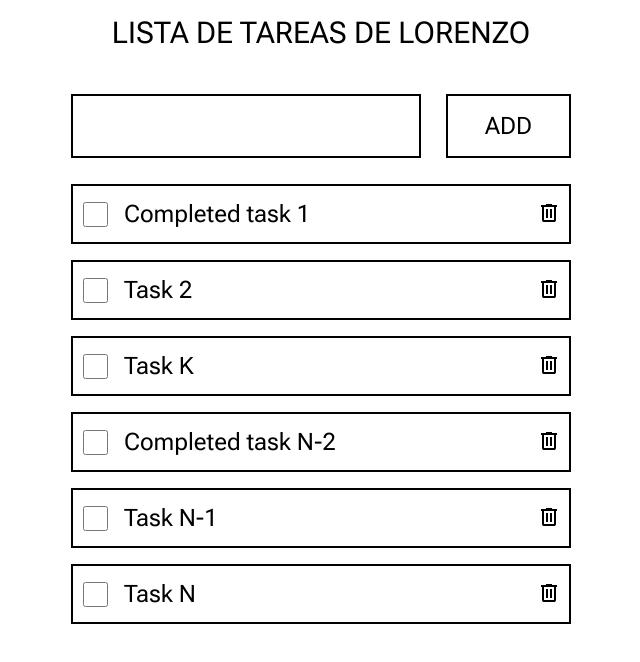
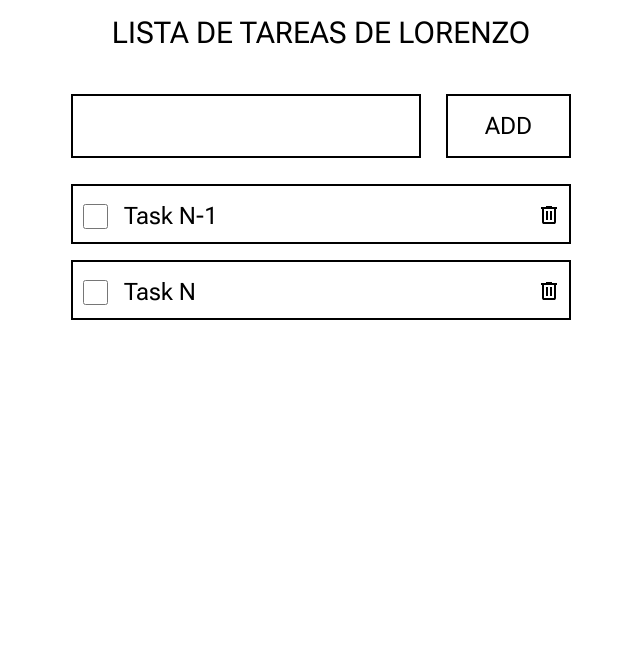
Before and after one commit to lorenzo-pachioli/Manos-a-la-obra, an Angular app: page / in a window 1280 px wide. Shown: the top 662 px of the page, without its empty margins (319-959 px from the left). Built offline with nearby package versions, Linux system fonts and the light colour scheme.

Commit message:
input enable, button add new task, info passed trow components, first try of dinamic rendering

```diff
--- a/src/app/feature/tasks-table/task-input/task-input.component.html
+++ b/src/app/feature/tasks-table/task-input/task-input.component.html
@@ -1,4 +1,4 @@
-<form class="task-input">
-    <input type="text" class="task"/>
-    <input type="submit" class="add" value="ADD" />
+<form class="task-input" (submit)="$event.preventDefault()">
+    <input [value]="newTask" (input)='setText($event);' type="text" class="task"/>
+    <button class="add" (click)="createTask()">ADD</button>
 </form>
--- a/src/app/feature/tasks-table/task-input/task-input.component.ts
+++ b/src/app/feature/tasks-table/task-input/task-input.component.ts
@@ -1,4 +1,5 @@
-import { Component, OnInit } from '@angular/core';
+import { Component, EventEmitter, Input, OnInit, Output  } from '@angular/core';
+
 
 @Component({
   selector: 'app-task-input',
@@ -8,8 +9,20 @@ import { Component, OnInit } from '@angular/core';
 export class TaskInputComponent implements OnInit {
 
   constructor() { }
+  @Output() textChange: EventEmitter<string> = new EventEmitter();
 
   ngOnInit(): void {
   }
 
+  newTask:string = '';
+
+  setText(event: any){
+    this.newTask = event.target.value;
+  }
+
+  createTask(){
+    this.textChange.emit(this.newTask);
+    this.newTask = '';
+  }
+
 }
--- a/src/app/feature/tasks-table/task-list/task-list.component.html
+++ b/src/app/feature/tasks-table/task-list/task-list.component.html
@@ -1,8 +1,5 @@
-<div class="task-list">
-    <app-task-card text="Task N" class="task-card"></app-task-card>
-    <app-task-card text="Task N-1" class="task-card"></app-task-card>
-    <app-task-card text="Completed task N-2" class="task-card"></app-task-card>
-    <app-task-card text="Task K" class="task-card"></app-task-card>
-    <app-task-card text="Task 2" class="task-card"></app-task-card>
-    <app-task-card text="Completed task 1" class="task-card"></app-task-card>
+<div #listContainer class="task-list">
+    <app-task-card class="task-card">Task N</app-task-card>
+    <app-task-card class="task-card">Task N-1</app-task-card>
+
 </div>
--- a/src/app/feature/tasks-table/task-list/task-list.component.scss
+++ b/src/app/feature/tasks-table/task-list/task-list.component.scss
@@ -9,4 +9,5 @@
 .task-card {
     width: 100%;
     height: 60px;
+    border: 2px solid black;
 }
--- a/src/app/feature/tasks-table/task-list/task-list.component.ts
+++ b/src/app/feature/tasks-table/task-list/task-list.component.ts
@@ -1,15 +1,49 @@
-import { Component, OnInit } from '@angular/core';
+import {
+  Component,
+  OnInit,
+  Input,
+  ViewChild,
+  ElementRef,
+  Renderer2
+} from '@angular/core';
+
+interface task {
+  id: Number,
+  text: string,
+  checked: Boolean
+}
 
 @Component({
   selector: 'app-task-list',
   templateUrl: './task-list.component.html',
   styleUrls: ['./task-list.component.scss']
 })
+
 export class TaskListComponent implements OnInit {
 
-  constructor() { }
+  constructor(private renderer2: Renderer2) {}
+
+  @Input() listLength: any;
+  @Input() tasksList!: Array<task>;
+  @ViewChild('listContainer', { static: false }) listContainer!: ElementRef;
 
   ngOnInit(): void {
   }
 
+  ngOnChanges(): void {
+    this.addTask();
+  }
+
+  addTask() {
+    console.log('tasks:', this.tasksList, 'listLength:', this.listLength);
+
+    if (this.listLength && this.listContainer) {
+      const taskList = this.listContainer.nativeElement;
+      const div = this.renderer2.createElement('app-task-card');
+      const text = this.renderer2.createText(this.tasksList[this.tasksList.length - 1].text);
+      this.renderer2.addClass(div, 'task-card');
+      this.renderer2.appendChild(div, text);
+      this.renderer2.appendChild(taskList, div);
+    }
+  }
 }
--- a/src/app/feature/tasks-table/tasks-table.component.html
+++ b/src/app/feature/tasks-table/tasks-table.component.html
@@ -1,5 +1,5 @@
-<div class="task-table">
-    <app-title-h1 text="LISTA DE TAREAS DE LORENZO"></app-title-h1>
-    <app-task-input class="task-input"></app-task-input>
-    <app-task-list class="task-list"></app-task-list>
+<div class="task-table" (newTaskChange)="task()" >
+    <app-title-h1 text="LISTA DE TAREAS DE LORENZO" ></app-title-h1>
+    <app-task-input (textChange)="newTask($event)" class="task-input"></app-task-input>
+    <app-task-list [tasksList]="tasks" [listLength]= 'listLength' class="task-list"></app-task-list>
 </div>
--- a/src/app/feature/tasks-table/tasks-table.component.ts
+++ b/src/app/feature/tasks-table/tasks-table.component.ts
@@ -1,15 +1,42 @@
-import { Component, OnInit } from '@angular/core';
+import { Component, EventEmitter, Input, OnInit, Output } from '@angular/core';
+
+interface task{
+  id: Number,
+  text: string,
+  checked: Boolean
+}
 
 @Component({
   selector: 'app-tasks-table',
   templateUrl: './tasks-table.component.html',
   styleUrls: ['./tasks-table.component.scss']
 })
+
 export class TasksTableComponent implements OnInit {
+
+  tasks:Array<task> = [];
+  listLength = this.tasks.length;
+  @Output() newTaskChange: EventEmitter<Array<task>> = new EventEmitter();
 
   constructor() { }
 
   ngOnInit(): void {
   }
 
+  task(){
+    console.log('emited');
+
+  }
+
+  newTask(event:string){
+    if (event.length > 0) {
+      this.tasks.push({
+        id: 1,
+        text: event,
+        checked: false
+      })
+      this.listLength = this.tasks.length;
+      this.newTaskChange.emit(this.tasks);
+    }
+  }
 }
--- a/src/app/shared/task-card/task-card.component.html
+++ b/src/app/shared/task-card/task-card.component.html
@@ -1,7 +1,9 @@
-<div class="task-card">
+<div class="task-card" >
     <form >
         <input type="checkbox" (click)="changeCheck()" />
-        <p [ngStyle]="{'text-decoration': checked ? 'line-through':'none'}">{{text}}</p>
+        <p [ngStyle]="{'text-decoration': checked ? 'line-through':'none'}">
+            <ng-content></ng-content>
+        </p>
     </form>
     <button>
         <img src="../../../assets/trashCan.svg" alt="X" />
--- a/src/app/shared/task-card/task-card.component.scss
+++ b/src/app/shared/task-card/task-card.component.scss
@@ -5,7 +5,7 @@
     align-items: center;
     justify-content: space-between;
     padding: 0 10px;
-    border: 2px solid black;
+    /* border: 2px solid black; */
 }
 
 .task-card form{
--- a/src/app/shared/task-card/task-card.component.ts
+++ b/src/app/shared/task-card/task-card.component.ts
@@ -8,7 +8,6 @@ import { Component, OnInit, Input } from '@angular/core';
 export class TaskCardComponent implements OnInit {
 
   constructor() { }
-  @Input() text: string="";
 
   checked = false;
 
```
Also changed, not shown: src/app/app.component.ts (line endings or trailing spaces), 1 other file (tests, documents, lock files or other folders).
